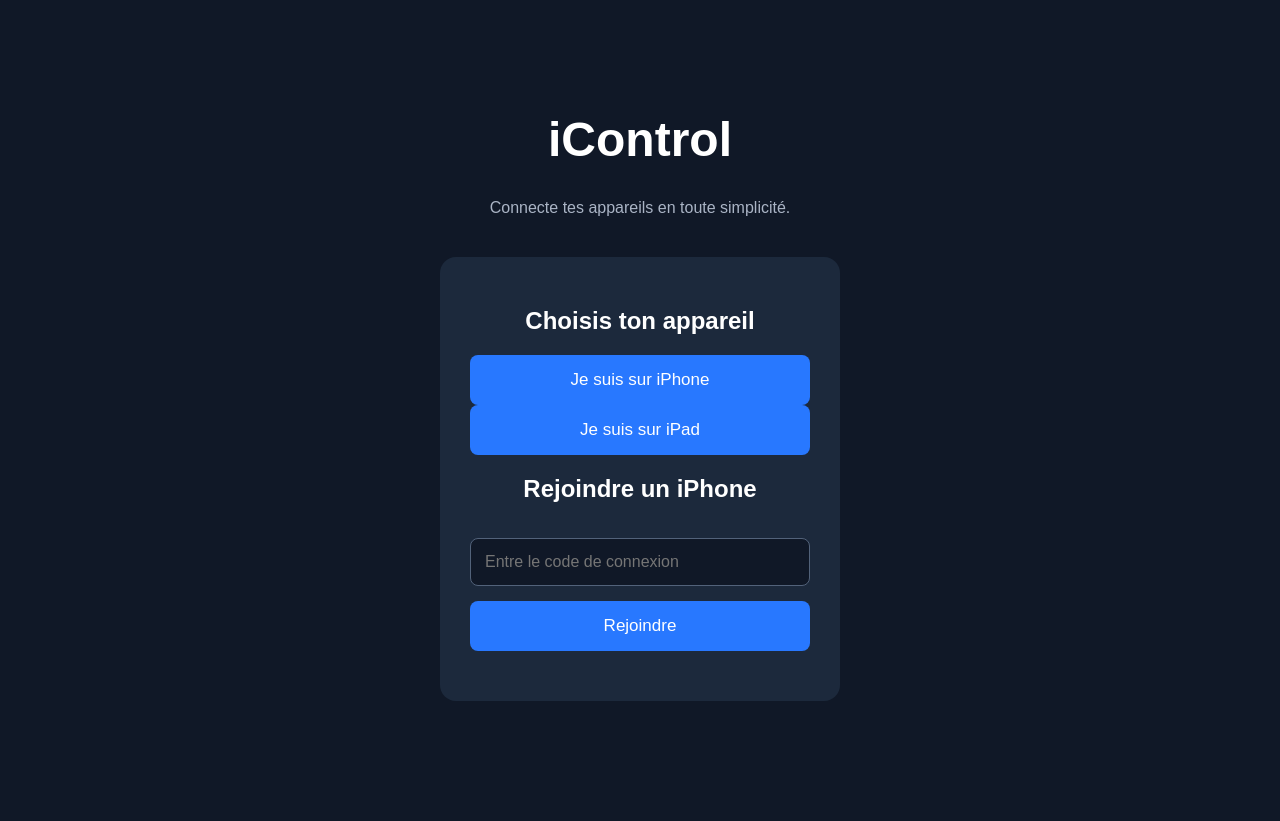
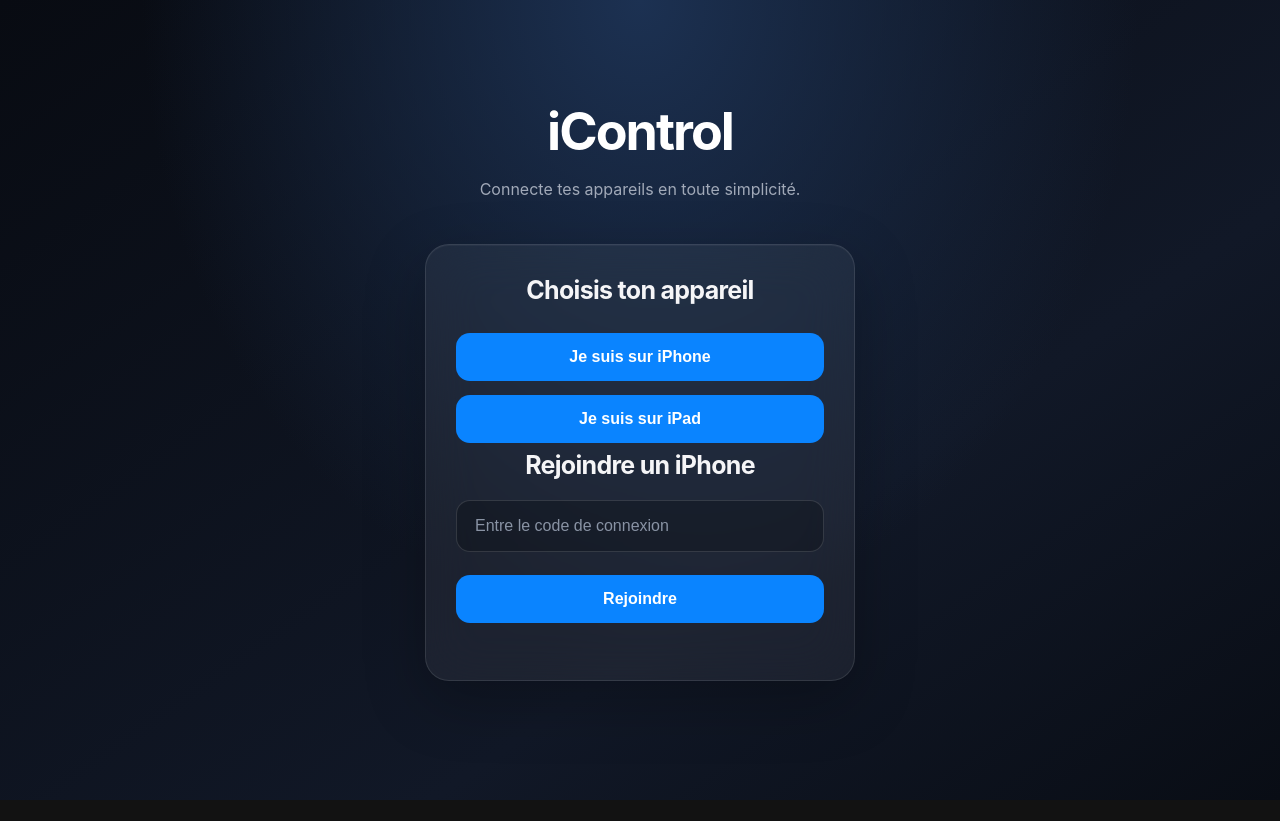
Before and after one commit to ilyessxtzz/iControl, a website: page index.html in a window 1280 px wide. Both pictures are taken after a click on the button "Je suis sur iPad". After the commit the page ends 800 px from the top, so only its background shows below. Drawn offline with nearby package versions, Linux system fonts and the light colour scheme; no server answers.

Commit message:
Add files via upload

```diff
--- a/style.css
+++ b/style.css
@@ -1,145 +1,233 @@
+
+/* ================================
+   iCONTROL — DESIGN APPLE
+================================ */
 
 * {
     box-sizing: border-box;
 }
 
-body {
-    margin: 0;
-    font-family: Arial, sans-serif;
-    background: #101827;
-    color: white;
-    text-align: center;
-    padding: 80px 20px;
-}
-
-h1 {
-    font-size: 48px;
-    color: #ffffff;
-}
-
-body > p {
-    color: #aab4c5;
-}
-
-.connexion {
-    background: #1c293c;
-    max-width: 400px;
-    margin: 40px auto;
-    padding: 30px;
-    border-radius: 16px;
-}
-
-input {
-    width: 100%;
-    padding: 14px;
-    margin: 15px 0;
-    border-radius: 8px;
-    border: 1px solid #52627a;
-    background: #101827;
-    color: white;
-    font-size: 16px;
-}
-
-button {
-    width: 100%;
-    background: #2878ff;
-    color: white;
-    border: none;
-    padding: 15px;
-    border-radius: 8px;
-    font-size: 17px;
-    cursor: pointer;
-}
-
-button:hover {
-    background: #1763df;
-}
-
-#message {
-    color: #65a3ff;
-    margin-top: 20px;
-}
-
-/* Adaptation de la vidéo reçue */
-#remoteScreen {
-    display: block;
-    width: 100%;
-    max-width: 100%;
-    height: auto;
-    object-fit: contain;
-    background: #000;
-    margin: 0 auto;
-}
-
-* {
-    box-sizing: border-box;
+:root {
+    font-family: -apple-system, BlinkMacSystemFont, "SF Pro Display",
+        "Helvetica Neue", Arial, sans-serif;
+    color-scheme: dark;
 }
 
 body {
     margin: 0;
-    font-family: Arial, sans-serif;
-    background: #101827;
-    color: white;
+    min-height: 100vh;
+    padding: 65px 20px;
     text-align: center;
-    padding: 80px 20px;
+    color: #f5f5f7;
+
+    background:
+        radial-gradient(ellipse at 50% 0%, #1c3152 0%, transparent 55%),
+        linear-gradient(145deg, #080b12, #111827 65%, #090d15);
 }
 
+/* Titres */
+
 h1 {
-    font-size: 48px;
+    font-size: clamp(38px, 6vw, 52px);
+    font-weight: 700;
+    letter-spacing: -2px;
     color: #ffffff;
+    margin-bottom: 12px;
+}
+
+h2 {
+    font-size: 25px;
+    font-weight: 650;
+    letter-spacing: -0.7px;
+    margin-top: 0;
+}
+
+h3 {
+    font-size: 19px;
+    font-weight: 600;
 }
 
 body > p {
+    color: #a1a9b8;
+    font-size: 16px;
+}
+
+/* Cartes */
+
+.connexion,
+#controlArea,
+#screenShareArea {
+    width: 100%;
+    max-width: 650px;
+    margin: 30px auto;
+    padding: 30px;
+
+    background: rgba(255, 255, 255, 0.055);
+    border: 1px solid rgba(255, 255, 255, 0.10);
+    border-radius: 24px;
+
+    box-shadow:
+        0 20px 60px rgba(0, 0, 0, 0.25),
+        inset 0 1px 0 rgba(255, 255, 255, 0.04);
+
+    backdrop-filter: blur(25px);
+    -webkit-backdrop-filter: blur(25px);
+}
+
+.connexion {
+    max-width: 430px;
+    margin-top: 45px;
+}
+
+/* Code de connexion */
+
+#generatedCode {
+    font-size: 42px;
+    letter-spacing: 9px;
+    color: #65aaff;
+    font-weight: 700;
+}
+
+/* Champs de texte */
+
+input {
+    display: block;
+    width: 100%;
+    padding: 16px 18px;
+    margin: 16px 0;
+
+    color: white;
+    background: rgba(0, 0, 0, 0.22);
+
+    border: 1px solid rgba(255, 255, 255, 0.13);
+    border-radius: 14px;
+
+    font-size: 16px;
+    outline: none;
+
+    transition: border-color 0.2s, box-shadow 0.2s;
+}
+
+input:focus {
+    border-color: #0a84ff;
+    box-shadow: 0 0 0 4px rgba(10, 132, 255, 0.15);
+}
+
+input::placeholder {
+    color: #8993a4;
+}
+
+/* Boutons */
+
+button {
+    width: 100%;
+    padding: 15px 20px;
+    margin: 7px 0;
+
+    color: white;
+    background: #0a84ff;
+
+    border: none;
+    border-radius: 14px;
+
+    font-size: 16px;
+    font-weight: 600;
+
+    cursor: pointer;
+    transition:
+        background 0.2s,
+        transform 0.2s,
+        opacity 0.2s;
+}
+
+button:hover {
+    background: #2997ff;
+    transform: translateY(-1px);
+}
+
+button:active {
+    transform: scale(0.98);
+}
+
+button:disabled {
+    opacity: 0.4;
+    cursor: not-allowed;
+    transform: none;
+}
+
+/* Messages */
+
+#message {
+    color: #64adff;
+    margin-top: 20px;
+    font-size: 15px;
+}
+
+#messageHistory {
+    padding: 12px;
+    margin: 15px 0;
+    text-align: left;
+
+    background: rgba(0, 0, 0, 0.18);
+    border: 1px solid rgba(255, 255, 255, 0.07);
+    border-radius: 14px;
+}
+
+/* État de connexion */
+
+#connectionStatus {
     color: #aab4c5;
 }
 
-.connexion {
-    background: #1c293c;
-    max-width: 400px;
-    margin: 40px auto;
-    padding: 30px;
-    border-radius: 16px;
+#statusDot {
+    color: #ff453a;
 }
 
-input {
-    width: 100%;
-    padding: 14px;
-    margin: 15px 0;
-    border-radius: 8px;
-    border: 1px solid #52627a;
-    background: #101827;
-    color: white;
-    font-size: 16px;
+/* Vidéos */
+
+video {
+    display: block;
+    max-width: 100%;
+    margin: 18px auto;
+    border-radius: 18px;
+    background: #000;
+    box-shadow: 0 12px 35px rgba(0, 0, 0, 0.3);
 }
 
-button {
-    width: 100%;
-    background: #2878ff;
-    color: white;
-    border: none;
-    padding: 15px;
-    border-radius: 8px;
-    font-size: 17px;
-    cursor: pointer;
+#remoteScreen {
+    transform-origin: center center;
 }
 
-button:hover {
-    background: #1763df;
+/* Éléments masqués */
+
+[hidden] {
+    display: none !important;
 }
 
-#message {
-    color: #65a3ff;
-    margin-top: 20px;
+/* Adaptation mobile */
+
+@media (max-width: 600px) {
+    body {
+        padding: 35px 14px;
+    }
+
+    .connexion,
+    #controlArea,
+    #screenShareArea {
+        padding: 22px 17px;
+        border-radius: 20px;
+    }
+
+    h1 {
+        font-size: 38px;
+    }
+
+    h2 {
+        font-size: 22px;
+    }
+
+    #generatedCode {
+        font-size: 34px;
+        letter-spacing: 6px;
+    }
 }
-
-/* Adaptation de la vidéo reçue */
-#remoteScreen {
-    display: block;
-    width: 100%;
-    max-width: 100%;
-    height: auto;
-    object-fit: contain;
-    background: #000;
-    margin: 0 auto;
-    transform-origin: center center;
-}
```
